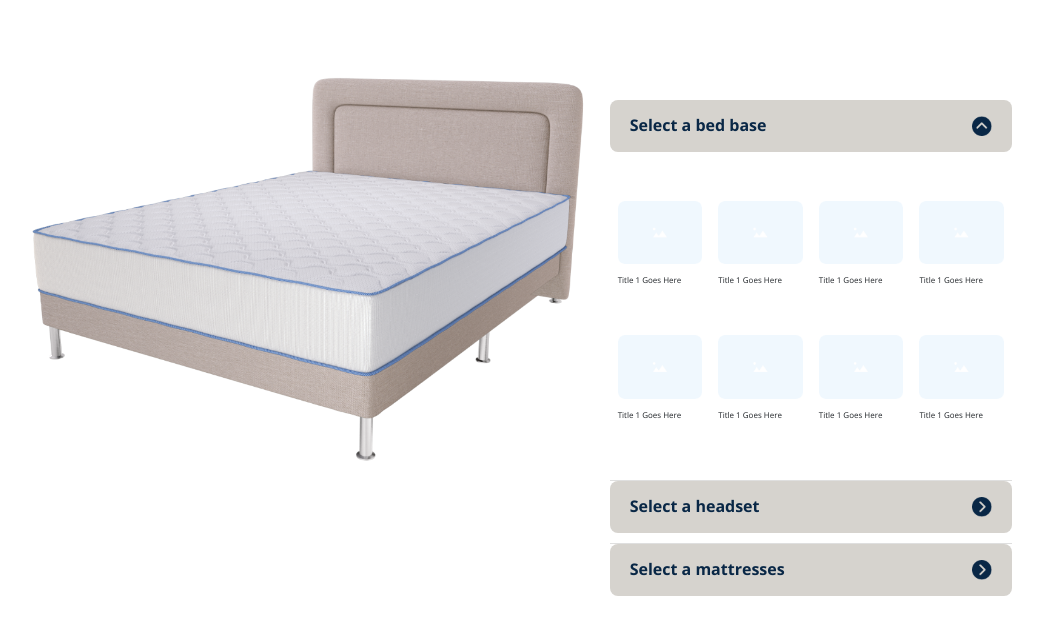
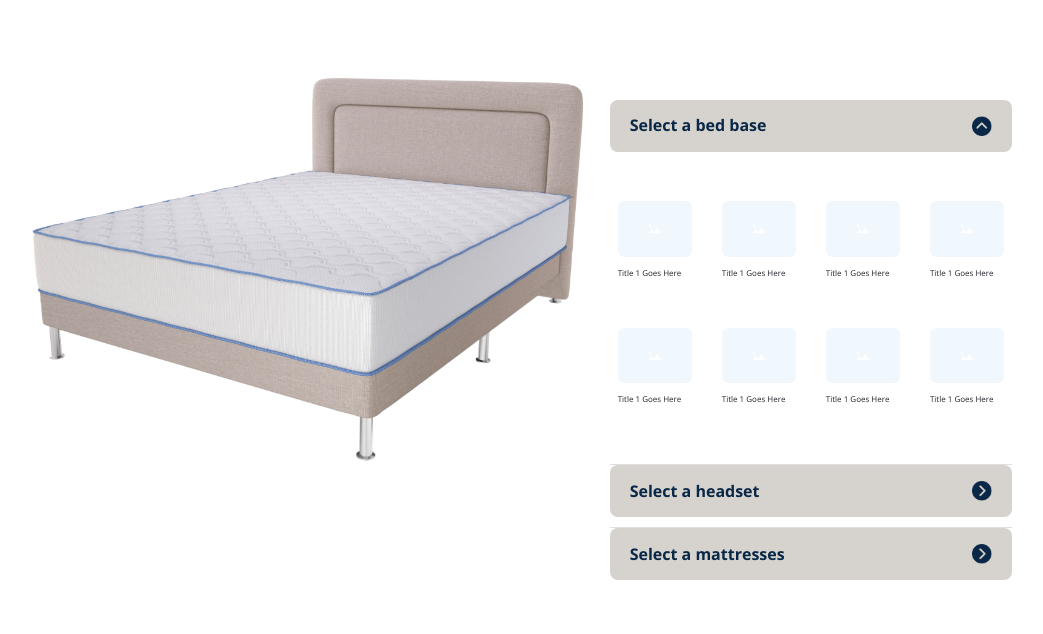
Before and after one commit to El-bana/beds, a website: page index.html in a window 1280 px wide. Both pictures are taken after a click on the button "Select a bed base". Shown: the whole page, without its empty margins (122-1165 px from the left). Drawn offline with nearby package versions, Linux system fonts and the light colour scheme.

Commit message:
resp and design finished now just func remain

```diff
--- a/css/style.css
+++ b/css/style.css
@@ -39,7 +39,7 @@
   object-fit: contain;
 }
 
-.col-5.accordion-menu {
+.accordion-menu {
   margin-top: 100px;
 }
 
@@ -111,7 +111,42 @@
 
 .accordion-body .row {
   padding-bottom: 49px;
+  --bs-gutter-x: 20px;
 }
 .accordion-body .row:first-child {
   padding-top: 49px;
 }
+
+
+
+
+/* media queries */
+
+
+
+@media (min-width: 768px) {
+  .accordion-body .col p {
+    font-size: 12px;
+  }
+  .accordion-body .row {
+    --bs-gutter-x: 36px;
+  }
+}
+
+@media (min-width: 1280px) {
+  .accordion-body .col p {
+    font-size: 8px;
+  }
+  .accordion-body .row {
+    --bs-gutter-x: 30px;
+  }
+}
+
+@media (min-width: 1920px) {
+  .accordion-body .col p {
+    font-size: 13px;
+  }
+  .accordion-body .row {
+    --bs-gutter-x: 40px;
+  }
+}
--- a/index.html
+++ b/index.html
@@ -30,7 +30,7 @@
     <div class="container">
       <div class="row">
         <!-- image -->
-        <div class="col-7 position-relative left-side-image">
+        <div class="col-lg-7 col-12 position-relative left-side-image">
           <img
             src="./assets/bed.png"
             alt="bed"
@@ -83,7 +83,7 @@
         </div>
         <!-- End image -->
         <!-- Accordion -->
-        <div class="col-5 accordion-menu">
+        <div class="col-lg-5 col-12 accordion-menu">
           <div class="accordion" id="accordionMenu">
             <div class="accordion-item">
               <h2 class="accordion-header" id="bedBaseHeading">
@@ -105,7 +105,7 @@
                 data-bs-parent="#accordionMenu"
               >
                 <div class="accordion-body p-0">
-                  <div class="row row-cols-4 flex-nowrap overflow-scroll">
+                  <div class="row row-cols-3 row-cols-md-4 flex-nowrap overflow-scroll">
                     <div class="col">
                       <div class="img-container">
                         <img
@@ -187,7 +187,7 @@
                       <p>Title 1 Goes Here</p>
                     </div>
                   </div>
-                  <div class="row row-cols-4 flex-nowrap overflow-scroll">
+                  <div class="row row-cols-3 row-cols-md-4 flex-nowrap overflow-scroll">
                     <div class="col">
                       <div class="img-container">
                         <img
--- a/package.json
+++ b/package.json
@@ -17,7 +17,6 @@
   },
   "homepage": "https://github.com/El-bana/beds#readme",
   "dependencies": {
-    "bootstrap": "^5.1.0",
-    "gitignore": "^0.7.0"
+    "bootstrap": "^5.1.0"
   }
 }
--- a/sass/main.scss
+++ b/sass/main.scss
@@ -7,7 +7,7 @@ $grid-breakpoints: (
   xl: 1920px,
 );
 $container-max-widths: (
-  sm: 318px,
+  xs: 318px,
   md: 608px,
   lg: 1004px,
   xl: 1640px,
```
Also changed, not shown: css/main.min.css.
